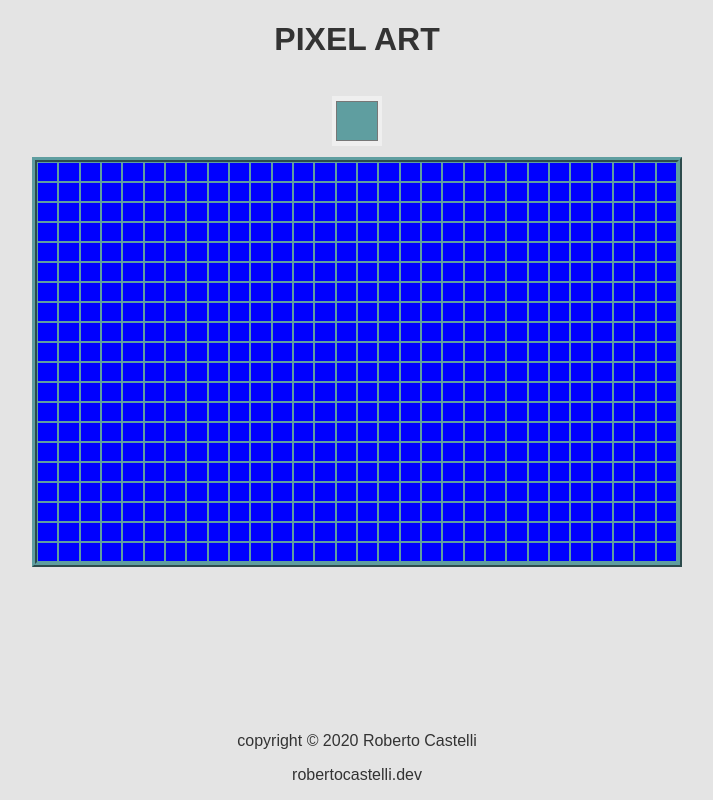
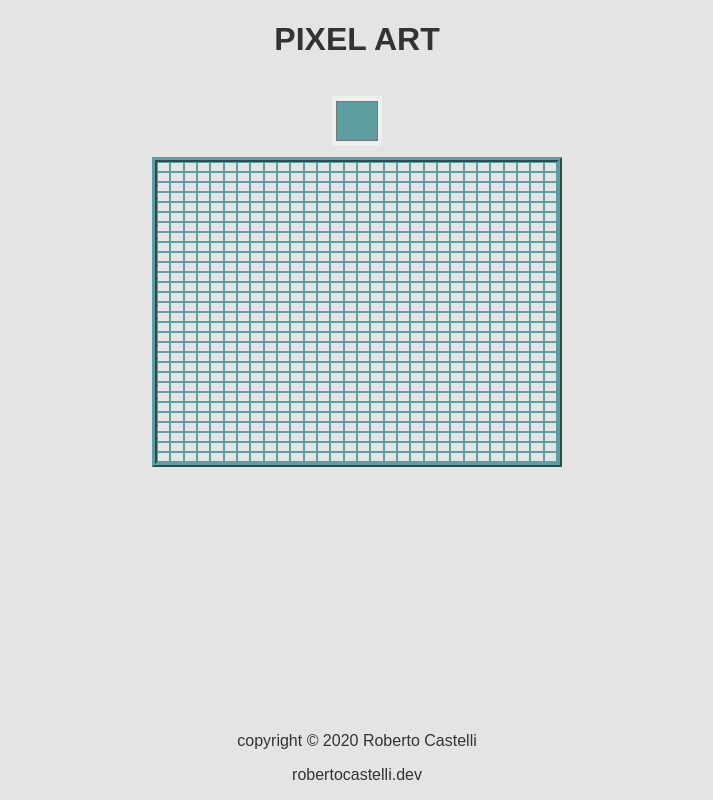
Before and after one commit to RobertoCastelli/pixel-art, a React (Create React App) app: page / in a window 1280 px wide. Shown: the whole page, without its empty margins (283-996 px from the left). Built offline with nearby package versions, Linux system fonts and the light colour scheme.

Commit message:
added color func & delete color

```diff
--- a/src/components/Grid.jsx
+++ b/src/components/Grid.jsx
@@ -1,24 +1,25 @@
-import React from "react";
+import React, { useContext } from "react";
+import { DataContext } from "../context";
+
 const Grid = () => {
-  //--> create an array of 600 squares with a state of false
-  const cells = Array.from({ length: 600 }, () => ({
-    state: false,
-  }));
-
-  const updateCell = (cell) => {
-    cell.state = true;
-  };
+  const context = useContext(DataContext);
+  const { cells, updateCell, resetCell } = context;
 
   return (
-    <div className="grid-wrapper">
-      {cells.map((cell, id) => (
-        <div
-          key={id}
-          style={{ backgroundColor: cell.state ? "red" : "blue" }}
-          className="grid"
-          onClick={updateCell(cell)}
-        ></div>
-      ))}
+    <div>
+      <div className="grid-wrapper">
+        {cells.map((_, i) => {
+          return (
+            <div
+              id={i}
+              key={i}
+              className="grid"
+              onClick={() => updateCell(i)}
+              onDoubleClick={() => resetCell(i)}
+            ></div>
+          );
+        })}
+      </div>
     </div>
   );
 };
--- a/src/context.js
+++ b/src/context.js
@@ -1,15 +1,33 @@
-import React, { useState, useEffect } from "react";
+import React, { useState } from "react";
 export const DataContext = React.createContext();
 
 const ContextProvider = (props) => {
+  const initialCells = Array.from({ length: 900 });
+
   const [currentColor, setCurrentColor] = useState("#5f9ea0");
-  useEffect(() => {
-    console.log(currentColor);
-  }, [currentColor]);
+  const [cells] = useState(initialCells);
+
+  const updateCell = (id) => {
+    document
+      .getElementById(id)
+      .setAttribute("style", `background: ${currentColor}`);
+  };
+
+  const resetCell = (id) => {
+    document.getElementById(id).removeAttribute("style");
+  };
 
   return (
     <div>
-      <DataContext.Provider value={{ currentColor, setCurrentColor }}>
+      <DataContext.Provider
+        value={{
+          currentColor,
+          setCurrentColor,
+          cells,
+          updateCell,
+          resetCell,
+        }}
+      >
         {props.children}
       </DataContext.Provider>
     </div>
--- a/src/index.css
+++ b/src/index.css
@@ -31,11 +31,13 @@ body {
 .grid-wrapper {
   display: grid;
   outline: 5px ridge #5f9ea0;
-  width: 50vw;
-  height: 50vh;
+  max-width: 400px;
+  min-height: 300px;
+  width: auto;
+  height: auto;
   margin: auto;
   grid-template-columns: repeat(30, 1fr);
-  grid-template-rows: repeat(20, 1fr);
+  grid-template-rows: repeat(30, 1fr);
 }
 
 .grid {
@@ -56,3 +58,6 @@ body {
   width: 50px;
   height: 50px;
 }
+.green {
+  background-color: green;
+}
```
